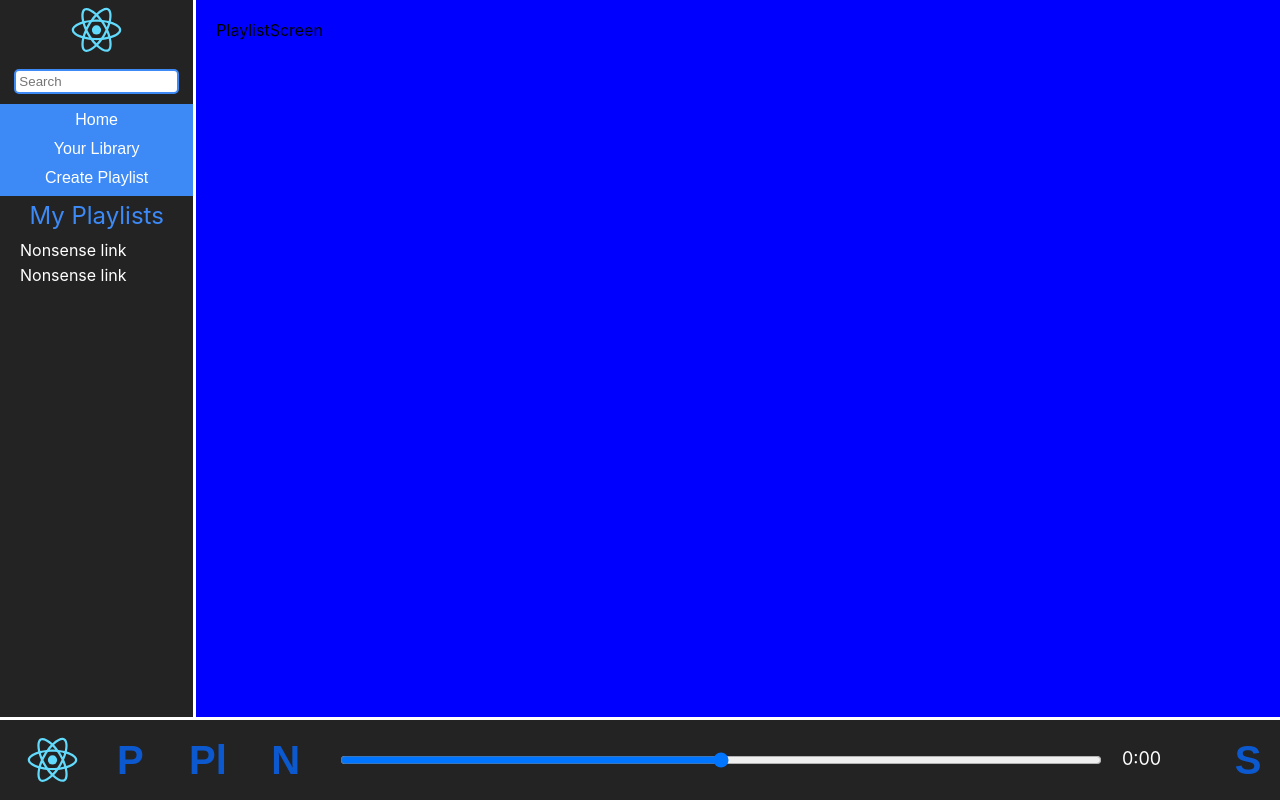
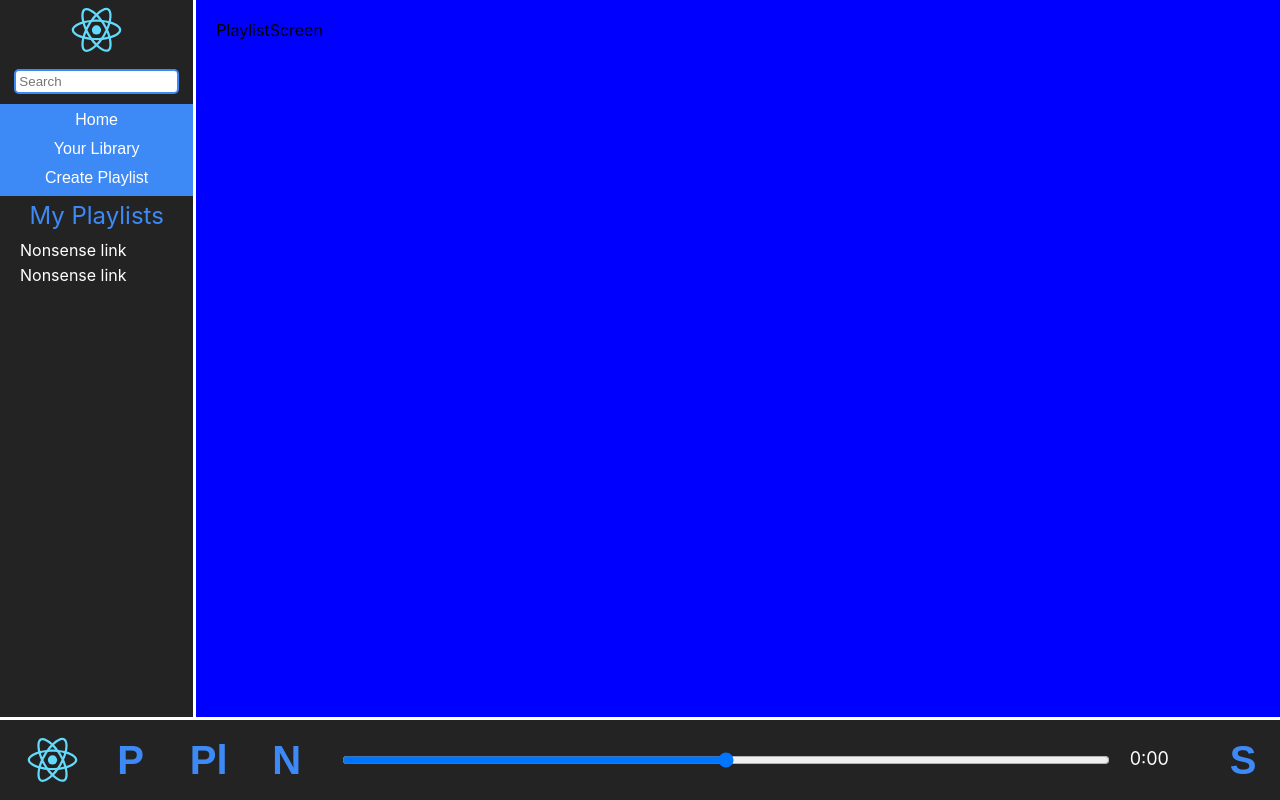
Before and after one commit to tyuen11/Marvin-s-Studio, a React (Create React App) app in the folder marvin/: page / in a window 1280 px wide. Built offline with nearby package versions, Linux system fonts and the light colour scheme.

Commit message:
Foolproof design and state for player

```diff
--- a/marvin/src/components/Player.js
+++ b/marvin/src/components/Player.js
@@ -2,7 +2,21 @@ import React from 'react'
 import logo from '../logo.svg'
 
 class Player extends React.Component {
+    constructor () {
+        super();
+        this.state = {
+            queue: [],
+            playing: false,
+            currSong: null,
+            currTime: 0
+        }
+    }
     render () {
+        let playerDisabled = this.state.currSong == null;
+        let mins = this.state.currTime / 60;
+        let secs = this.state.currTime % 60;
+        if (secs < 10) secs = '0' + secs;
+
         const playerStyle = {
             width: '100%',
             height: 60,
@@ -19,7 +33,7 @@ class Player extends React.Component {
         }
 
         const buttonStyle = {
-            color: '#0c59cf',
+            color: playerDisabled ? '#3d8af7' : '#0c59cf',
             background: 'transparent',
             height: 60,
             width: '5.6%',
@@ -27,7 +41,8 @@ class Player extends React.Component {
             fontSize: 40,
             fontWeight: 'bold',
             borderStyle: 'none',
-            marginRight: '.5%'
+            marginRight: '.5%',
+            cursor: playerDisabled ? 'not-allowed' : 'pointer'
         }
 
         const timeStyle = {
@@ -36,19 +51,19 @@ class Player extends React.Component {
             paddingTop: 18,
             paddingLeft: 5,
             marginLeft: '1%',
-            marginRight: '4%'
+            marginRight: '3%'
         }
 
 
         return (
             <div className="Player" style={playerStyle}>
                 <img src={logo} style={{height: 60}} alt=''></img>
-                <button className='Prev' style={buttonStyle}>P</button>
-                <button className='PlayPause' style={buttonStyle}>Pl</button>
-                <button className='Next' style={buttonStyle}>N</button>
-                <input type='range' style={{width: '60%', marginLeft: '1%'}} min='0' value='50'></input>
-                <div className='time' style={timeStyle}>0:00</div>
-                <button className='ShuffleQueue' style={buttonStyle}>S</button>
+                <button className='Prev' style={buttonStyle} disabled={playerDisabled}>P</button>
+                <button className='PlayPause' style={buttonStyle} disabled = {playerDisabled}>Pl</button>
+                <button className='Next' style={buttonStyle} disabled={playerDisabled}>N</button>
+                <input type='range' style={{width: '60%', marginLeft: '1%'}} min='0'></input>
+                <div className='time' style={timeStyle}>{mins}:{secs} </div>
+                <button className='ShuffleQueue' style={buttonStyle} disabled={playerDisabled}>S</button>
             </div>
         )
     }
```
